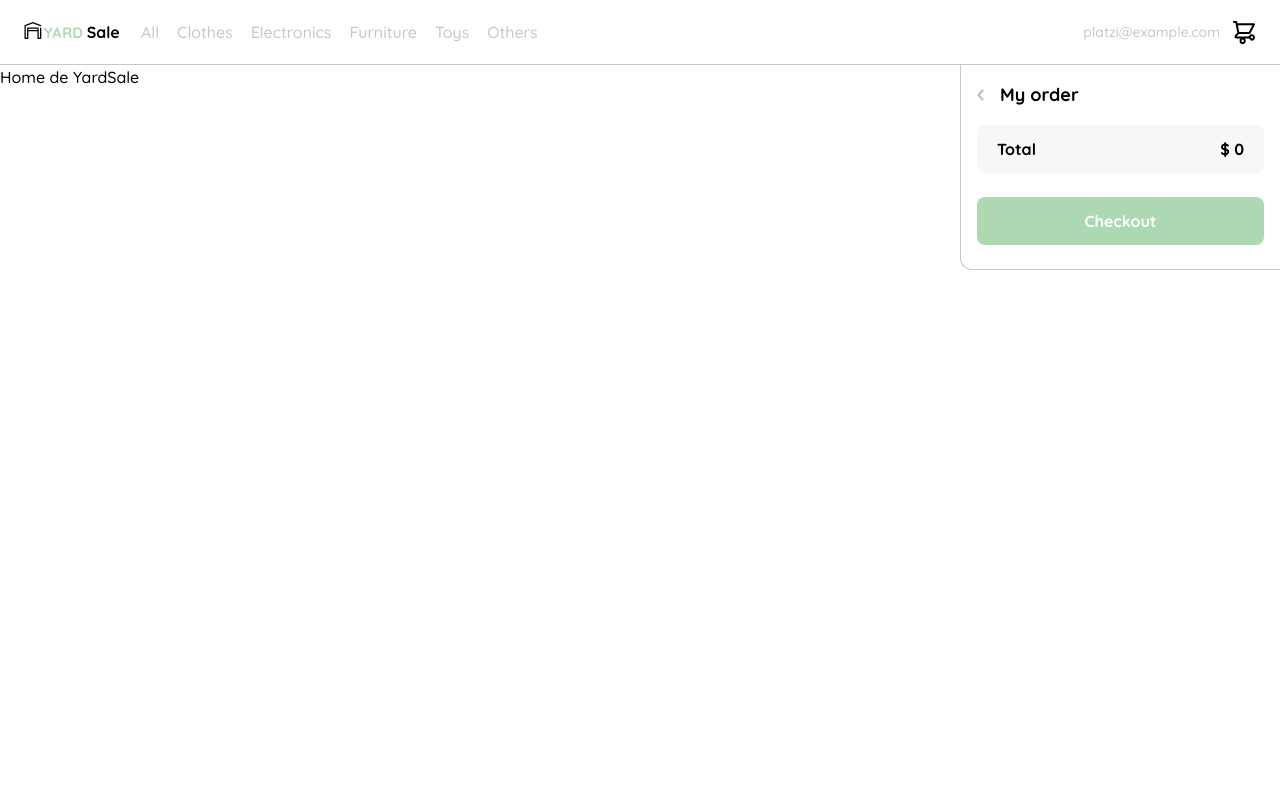
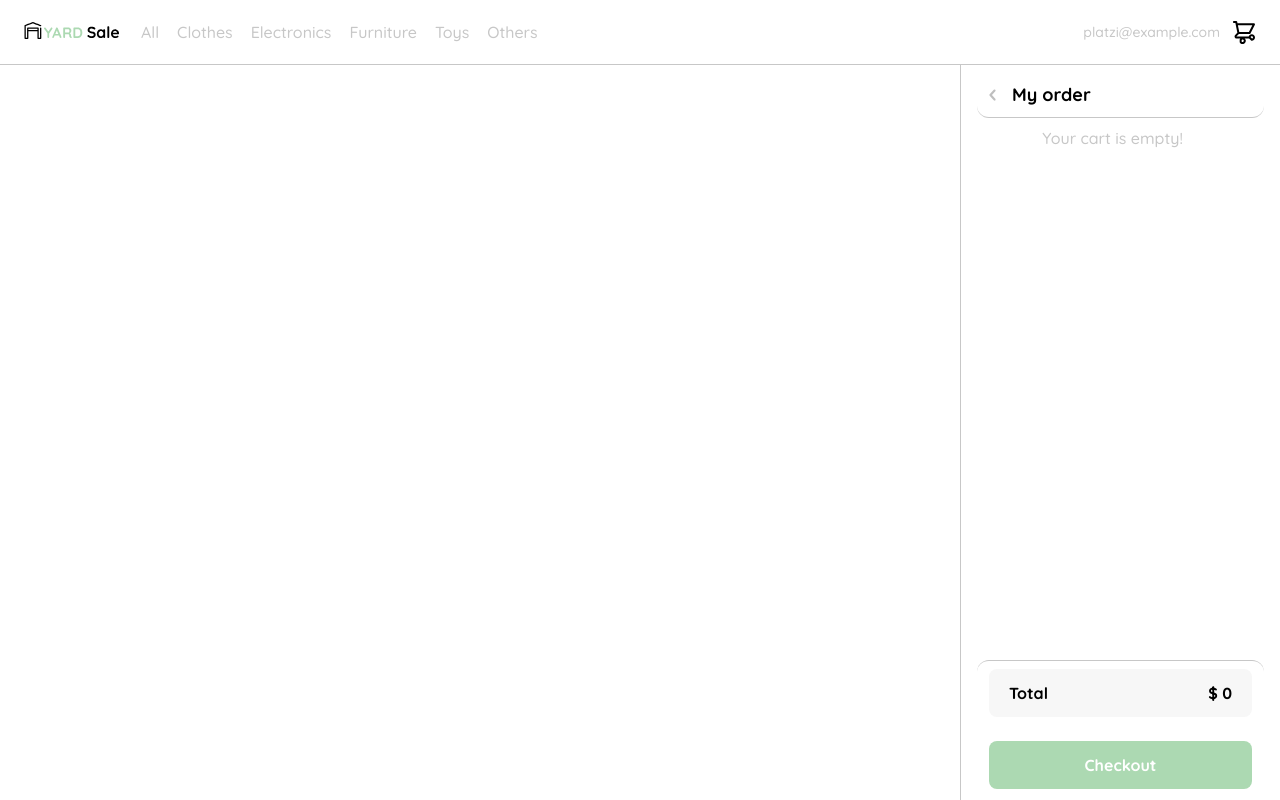
Before and after one commit to Geras4323/web-shop-react, a React (Vite) app: page / in a window 1280 px wide. Both pictures are taken after a click on the item 1244 px from the left and 32 px from the top of the page. Built offline with nearby package versions, Linux system fonts and the light colour scheme.

Commit message:
[FIX - ADD] Fixed header, Added style and functionality to cart

```diff
--- a/src/components/ProductCard.jsx
+++ b/src/components/ProductCard.jsx
@@ -4,23 +4,29 @@ import { AppContext } from '../contexts/AppContext';
 
 function ProductCard({ product }) {
   const { addToCart } = React.useContext(AppContext);
+  const [isAdded, setIsAdded] = React.useState(false)
 
   const handleClick = (item) => {
     addToCart(item);
+    setIsAdded(true)
   }
 
   return (
+
     <div className="w-36   sm:w-60">
       <img src={product.images[0]} alt={product.title} className="w-36 h-36 rounded-2xl object-cover   sm:w-60 sm:h-60" />
-      <div className="flex justify-between items-center mt-3">
+      <div className="flex justify-between items-start mt-3   sm:items-center">
         <div>
           <p className="font-bold text-md mt-0 mb-1">{`$ ${product.price}`}</p>
-          <p className="text-sm text-very-light-pink my-0">{product.title}</p>
+          <p className="text-sm text-very-light-pink my-0 w-24   sm:w-full">{product.title}</p>
         </div>
         <figure
           onClick={() => handleClick(product)}
           className="m-0   hover:cursor-pointer">
-          <img src="../../src/assets/icons/bt_add_to_cart.svg" className="w-9 h-9" />
+          <img
+            src={!isAdded ? "../../src/assets/icons/bt_add_to_cart.svg" : "../../src/assets/icons/bt_added_to_cart.svg"}
+            className="w-9 h-9"
+          />
         </figure>
       </div>
     </div>
--- a/src/components/ShoppingCart.jsx
+++ b/src/components/ShoppingCart.jsx
@@ -4,26 +4,37 @@ import { ShoppingCartItem } from './ShoppingCartItem';
 
 import { AppContext } from '../contexts/AppContext';
 
-function ShoppingCart() {
+
+function ShoppingCart({closeShoppingCart}) {
   const { cart } = React.useContext(AppContext);
 
   return (
-    <aside className="w-full bg-white border border-very-light-pink border-r-0 p-4 rounded-bl-xl   sm:w-80 pb-6 mt-16 pr-4 absolute right-0 top-0">
-      <div className="flex flex-row">
-        <img src="../../src/assets/icons/flechita.svg" alt="arrow" className="rotate-180 mr-4"/>
+    <aside className="w-full h-screen  bg-white border border-very-light-pink border-r-0 border-b-0 p-4   sm:w-80 pb-6 pr-4 fixed right-0 top-16">
+      <div className="flex flex-row pb-2 rounded-b-xl border-b border-b-very-light-pink px-3">
+        <img
+          src="../../src/assets/icons/flechita.svg"
+          alt="arrow"
+          className="rotate-180 mr-4   hover:cursor-pointer"
+          onClick={closeShoppingCart}
+        />
         <p className="text-lg font-bold">My order</p>
       </div>
 
-      <div className="mt-4">
-        {cart.map((item, index) => (
+      <div className="mt-2 h-full flex flex-col justify-between pb-24">
+        <section className="max-h-full pr-4 overflow-y-auto overflow-y-contain mb-2">
+          {cart.length > 0
+            ? cart.map((item, index) => (
             <ShoppingCartItem
               product={item}
               key={index}
               indexValue={index}
             />
-        ))}
+          ))
+            : <p className="text-center text-very-light-pink">Your cart is empty!</p>
+          }
+        </section>
 
-
+        <div className="pt-2 px-3 rounded-t-xl border-t border-t-very-light-pink">
           <div className="text-md flex flex-row justify-between items-center rounded-lg font-bold px-5 h-12 bg-text-input-field mb-6">
             <p>
               <span>Total</span>
@@ -37,6 +48,7 @@ function ShoppingCart() {
             Checkout
           </button>
         </div>
+      </div>
     </aside>
 
   );
--- a/src/components/ShoppingCartItem.jsx
+++ b/src/components/ShoppingCartItem.jsx
@@ -10,7 +10,7 @@ function ShoppingCartItem({product, indexValue}) {
   }
 
   return (
-    <div className="w-full flex flex-row mb-6 items-center justify-between">
+    <div className="w-full flex flex-row my-3 items-center justify-between">
       <div className="flex flex-row items-center gap-4">
         <figure>
           <img src={product.images[0]} alt={product.title} className="w-16 h-16 rounded-2xl object-cover" />
--- a/src/containers/Header.jsx
+++ b/src/containers/Header.jsx
@@ -22,17 +22,18 @@ function Header() {
     setIsShoppingCartShown(!isShoppingCartShown);
   }
 
+
   return (
-    <nav className="flex justify-between px-6 border-b border-b-very-light-pink">
+    <nav className="fixed top-0 left-0 right-0  bg-white z-10 flex justify-between px-6 border-b border-b-very-light-pink">
       <img
         src="../../src/assets/icons/icon_menu.svg" alt="menu"
-        className="sm:hidden"
+        className="md:hidden"
         onClick={handleShowMenu}
         />
 
       <div className="flex">
         <img src="../../src/assets/logos/logo_yard_sale.svg" alt="logo" className="w-24" />
-        <ul className="p-0 m-0 hidden   sm:flex items-center h-16 ml-3 text-very-light-pink">
+        <ul className="p-0 m-0 hidden   md:flex items-center h-16 ml-3 text-very-light-pink">
           <li>
             <a href="/" className="Header_Item">All</a>
           </li>
@@ -57,7 +58,7 @@ function Header() {
       <div className="navbar-right">
         <ul className="p-0 m-0 flex items-center h-16">
           <li
-            className="text-very-light-pink text-sm mr-3 hidden   sm:block   hover:cursor-pointer hover:text-hospital-green"
+            className="text-very-light-pink text-sm mr-3 hidden   md:block   hover:cursor-pointer hover:text-hospital-green"
             onClick={handleShowMenu}
           >
             platzi@example.com
@@ -75,7 +76,7 @@ function Header() {
                 </div>
             }
           </li>
-          {isShoppingCartShown ? <ShoppingCart /> : null}
+          {isShoppingCartShown ? <ShoppingCart closeShoppingCart={handleShowShoppingCart}/> : null}
         </ul>
       </div>
 
--- a/src/containers/ProductsList.jsx
+++ b/src/containers/ProductsList.jsx
@@ -11,7 +11,7 @@ function ProductsList() {
   const products = useGetProducts(API)
 
   return (
-    <section className="my-8">
+    <section className="mt-24 mb-8">
       <div className="grid grid-cols-autosm gap-6 place-content-center   sm:grid-cols-automd">
 
         {products.map(product => (
```
Lines whose indentation alone changed are shown as unchanged.
